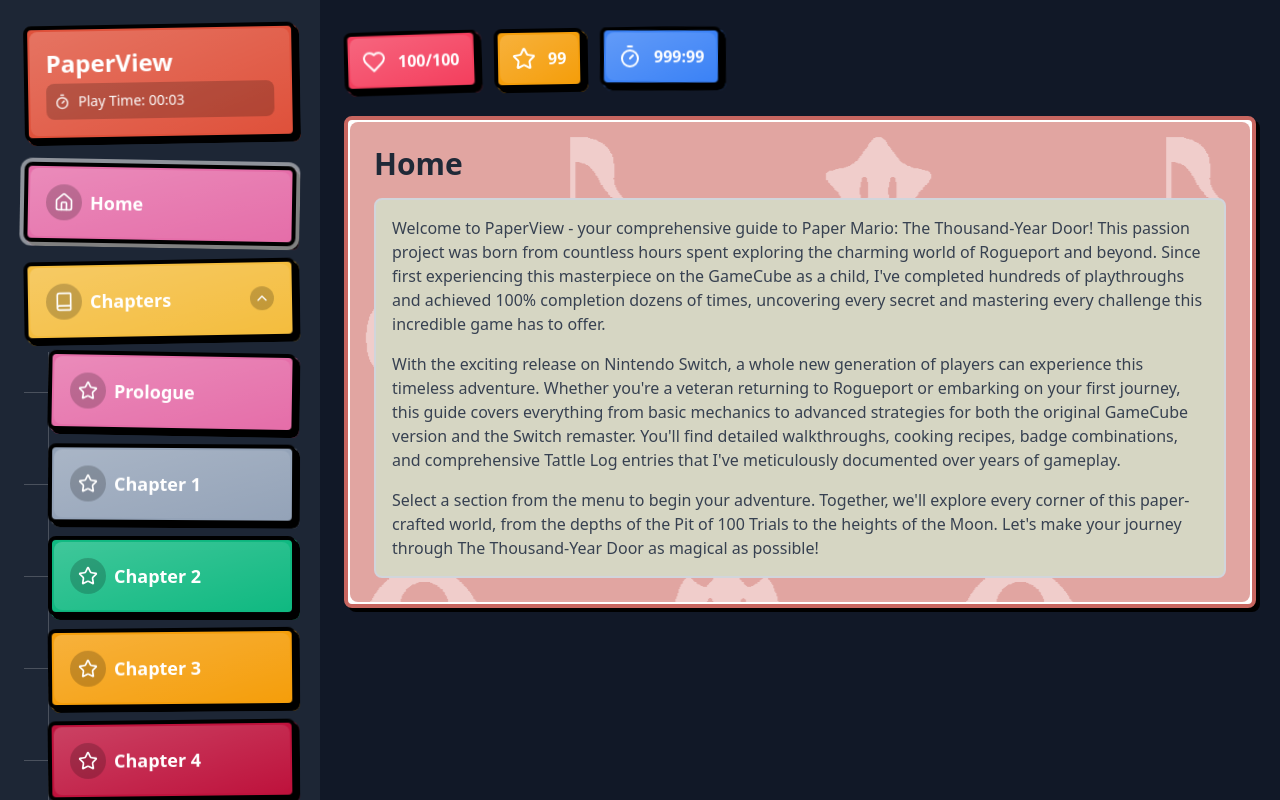
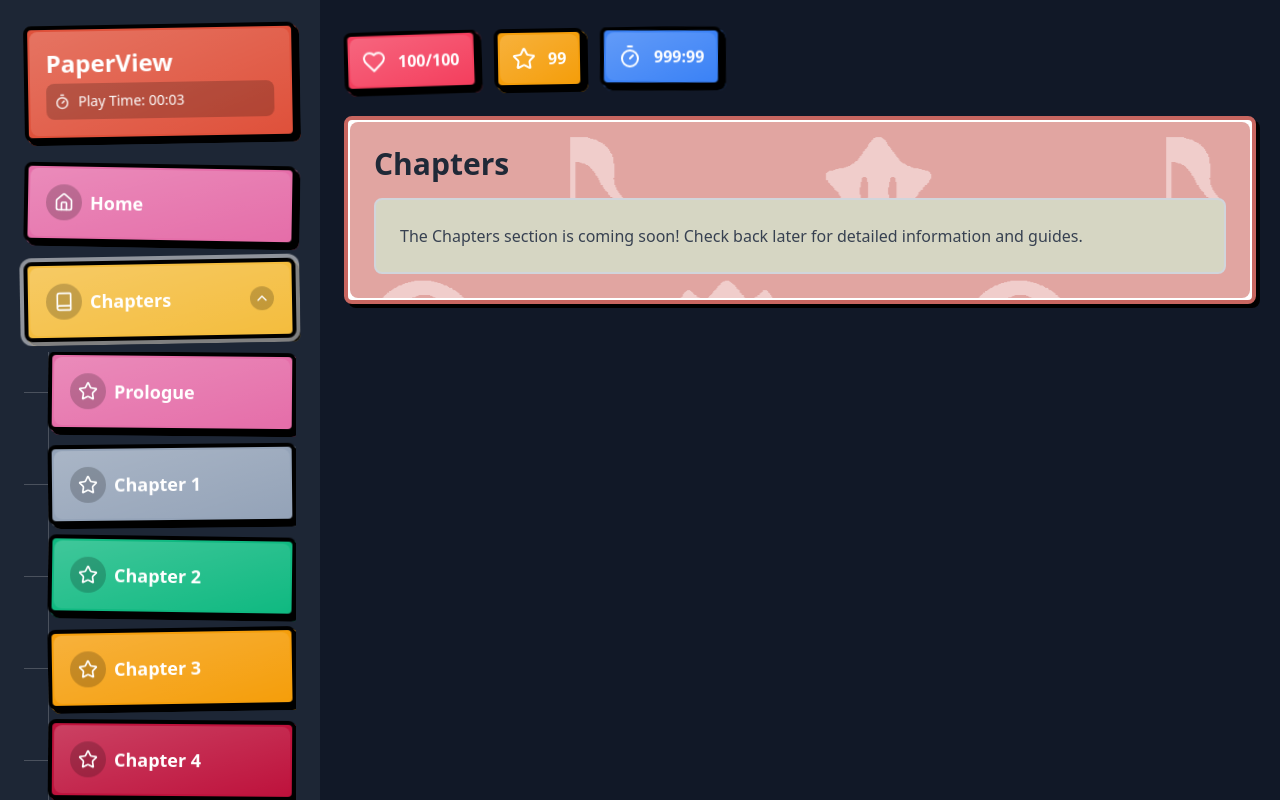
Before and after one commit to codyhinz/paperview, a React (Create React App) app: page / in a window 1280 px wide. Both pictures are taken after a click on the button "Chapters". Shown: the top 800 px of the page. Built offline with nearby package versions, Linux system fonts and the light colour scheme.

Commit message:
Starting on tips and tricks. Fixing weird styling issues

```diff
--- a/src/components/ContentCard.js
+++ b/src/components/ContentCard.js
@@ -1,40 +1,40 @@
+// src/components/ContentCard.js
 import React from 'react';
-import contentCardBg from '../assets/contentcard.png';
+import { ContentPaperBlock } from './common/PaperComponents';
+import HomeContent from './pages/HomeContent';
+import TipsAndTricks from './pages/TipsAndTricks';
 
-const ContentPaperBlock = ({ children, color, className = '' }) => (
-  <div className={`relative ${className}`}>
-    <div className={`${color} rounded-lg relative p-0.5
-      border-4 border-[#C86660] shadow-[4px_4px_0px_0px_rgba(0,0,0,1)]`}
-    >
-      <div
-        className="rounded-lg"
-        style={{
-          backgroundImage: `url(${contentCardBg})`,
-          backgroundRepeat: 'repeat'
-        }}
-      >
-        {children}
-      </div>
-    </div>
+const ComingSoonContent = ({ section }) => (
+  <div className="bg-[#D6D6C3] p-6 rounded-lg border-2 border-gray-300">
+    <p className="text-gray-700">
+      The {section} section is coming soon! Check back later for detailed information and guides.
+    </p>
   </div>
 );
 
-const ContentCard = ({ currentPage }) => (
+const ContentCard = ({ currentPage }) => {
+  const renderContent = () => {
+    switch (currentPage) {
+      case 'Home':
+        return <HomeContent />;
+      case 'Tips & Tricks':
+        return <TipsAndTricks />;
+      default:
+        return <ComingSoonContent section={currentPage} />;
+    }
+  };
+
+  return (
     <ContentPaperBlock
       color="bg-white"
       className="transition-opacity duration-300"
     >
       <div className="p-6">
         <h2 className="text-3xl font-black mb-4 text-gray-800">{currentPage}</h2>
-      <div className="bg-[#D6D6C3] p-4 rounded-lg border-2 border-gray-300 space-y-4">
-        <p className="text-gray-700">Welcome to PaperView - your comprehensive guide to Paper Mario: The Thousand-Year Door! This passion project was born from countless hours spent exploring the charming world of Rogueport and beyond. Since first experiencing this masterpiece on the GameCube as a child, I've completed hundreds of playthroughs and achieved 100% completion dozens of times, uncovering every secret and mastering every challenge this incredible game has to offer.</p>
-
-        <p className="text-gray-700">With the exciting release on Nintendo Switch, a whole new generation of players can experience this timeless adventure. Whether you're a veteran returning to Rogueport or embarking on your first journey, this guide covers everything from basic mechanics to advanced strategies for both the original GameCube version and the Switch remaster. You'll find detailed walkthroughs, cooking recipes, badge combinations, and comprehensive Tattle Log entries that I've meticulously documented over years of gameplay.</p>
-
-        <p className="text-gray-700">Select a section from the menu to begin your adventure. Together, we'll explore every corner of this paper-crafted world, from the depths of the Pit of 100 Trials to the heights of the Moon. Let's make your journey through The Thousand-Year Door as magical as possible!</p>
-      </div>
+        {renderContent()}
       </div>
     </ContentPaperBlock>
   );
+};
 
 export default ContentCard;
--- a/src/components/MenuItem.js
+++ b/src/components/MenuItem.js
@@ -1,6 +1,7 @@
+// src/components/MenuItem.js
 import React, { useState, memo } from 'react';
 import { ChevronDown, ChevronRight } from 'lucide-react';
-import PaperBlock from './PaperBlock';
+import { PaperBlock } from './common/PaperComponents';
 
 const MenuItem = memo(({
   icon: Icon,
@@ -17,9 +18,12 @@
   const hasChildren = children && children.length > 0;
 
   const handleClick = (e) => {
+    e.stopPropagation(); // Prevent event from bubbling up
+
     if (hasChildren) {
-      e.stopPropagation(); // Prevent event from bubbling up
       setIsOpen(!isOpen);
+      // Also trigger the onClick to update the current page
+      onClick?.(label);
     } else {
       onClick?.(label);
     }
@@ -49,25 +53,24 @@
         </button>
       </PaperBlock>
 
-      {isOpen && hasChildren && (
+      {hasChildren && (
         <div className={`
           pl-6 mt-3
           relative
-          transition-all duration-300 ease-out
-          ${isOpen ? 'opacity-100 transform translate-y-0' : 'opacity-0 transform -translate-y-4'}
+          transition-all duration-300 ease-out overflow-hidden
+          ${isOpen ? 'opacity-100 max-h-[1000px]' : 'opacity-0 max-h-0'}
         `}>
           {/* File tree line */}
           <div className="absolute left-6 top-0 bottom-4 w-px bg-white/20" />
 
           <div className="space-y-3">
-            {children.map((childItem, index) => (
+            {children?.map((childItem, index) => (
               <div key={childItem.label} className="relative">
                 {/* Horizontal connector line */}
                 <div className="absolute left-[-24px] top-1/2 w-6 h-px bg-white/20" />
                 <MenuItem
                   {...childItem}
-                  // Use the child's color directly, no fallback to parent color
-                  color={childItem.color}
+                  color={childItem.color || color}
                   rotate={-1 + Math.random() * 2}
                   className="menu-item-enter"
                   animationDelay={index * 0.1}
--- a/src/components/Navigation.js
+++ b/src/components/Navigation.js
@@ -12,6 +12,9 @@
   ChevronRight,
   ChefHat,
   Medal,
+  CircleDollarSign,
+  ChartNoAxesCombined,
+  TriangleAlert,
 } from 'lucide-react';
 import MenuItem from './MenuItem';
 import PaperBlock from './PaperBlock';
@@ -46,13 +49,23 @@
           { icon: Star, label: 'Chapter 5', color: 'bg-custom-blue' },
           { icon: Star, label: 'Chapter 6', color: 'bg-amber-600' },
           { icon: Star, label: 'Chapter 7', color: 'bg-slate-500' },
-          { icon: Star, label: 'Chapter 8', color: 'bg-slate-700' }
+          { icon: Star, label: 'Chapter 8', color: 'bg-custom-maroon' }
         ]
       },
       { icon: ChefHat, label: 'Recipes', color: 'bg-custom-green', rotate: 0.5 },
       { icon: Sword, label: 'Tattle Log', color: 'bg-custom-blue', rotate: -0.5 },
       { icon: BadgeAlert, label: 'Badge Builds', color: 'bg-custom-purple', rotate: 1 },
-      { icon: Medal, label: 'Tips & Tricks', color: 'bg-custom-red', rotate: 1 }
+      {
+        icon: Medal,
+        label: 'Tips & Tricks',
+        color: 'bg-custom-red',
+        rotate: 1,
+        children: [
+          { icon: CircleDollarSign, label: 'Money Making', color: 'bg-custom-orange' },
+          { icon: ChartNoAxesCombined, label: 'Experience Farms', color: 'bg-custom-green' },
+          { icon: TriangleAlert, label: 'Pit of 100 Trials', color: 'bg-slate-700' }
+        ]
+      }
     ];
 
   const statsItems = [
--- /dev/null
+++ b/src/components/common/PaperComponents.js
@@ -0,0 +1,73 @@
+// src/components/common/PaperComponents.js
+import React from 'react';
+import contentCardBg from '../../assets/contentcard.png';
+
+export const PaperBlock = ({ children, color, isActive, className = '', rotate = 0, animationDelay = 0 }) => (
+  <div
+    className={`relative group ${className}`}
+    style={{
+      '--rotation': `${rotate}deg`,
+      animation: 'paperFold 0.5s ease-out forwards',
+      animationDelay: `${animationDelay}s`
+    }}
+  >
+    {/* Stacked paper effect - multiple layers */}
+    <div
+      className={`absolute inset-0 ${color} rounded-lg transform translate-x-1 translate-y-1`}
+      style={{ '--rotation': `${rotate + 2}deg` }}
+    />
+    <div
+      className={`absolute inset-0 ${color} rounded-lg transform translate-x-0.5 translate-y-0.5`}
+      style={{ '--rotation': `${rotate + 1}deg` }}
+    />
+
+    {/* Main content with thick cartoon border */}
+    <div className={`${color} rounded-lg relative p-0.5 hover-lift
+      ${isActive ? 'ring-4 ring-white/50' : ''}
+      border-4 border-black shadow-[4px_4px_0px_0px_rgba(0,0,0,1)]`}
+      style={{ '--rotation': `${rotate}deg` }}
+    >
+      <div className="bg-gradient-to-br from-white/20 to-transparent rounded-lg">
+        {children}
+      </div>
+    </div>
+  </div>
+);
+
+export const ContentPaperBlock = ({ children, color, className = '' }) => (
+  <div className={`relative ${className}`}>
+    <div className={`${color} rounded-lg relative p-0.5
+      border-4 border-[#C86660] shadow-[4px_4px_0px_0px_rgba(0,0,0,1)]`}
+    >
+      <div
+        className="rounded-lg"
+        style={{
+          backgroundImage: `url(${contentCardBg})`,
+          backgroundRepeat: 'repeat'
+        }}
+      >
+        {children}
+      </div>
+    </div>
+  </div>
+);
+
+export const TipCard = ({ title, icon: Icon, children, color = "bg-custom-red" }) => (
+  <div className="relative group mb-6">
+    <div className={`absolute inset-0 ${color} rounded-lg transform translate-x-1 translate-y-1`} />
+    <div className={`${color} rounded-lg relative p-0.5 hover-lift
+      border-4 border-black shadow-[4px_4px_0px_0px_rgba(0,0,0,1)]`}>
+      <div className="bg-gradient-to-br from-white/20 to-transparent rounded-lg p-4">
+        <div className="flex items-center gap-3 mb-3">
+          <div className="bg-black/20 p-2 rounded-full">
+            <Icon className="w-5 h-5 text-white" />
+          </div>
+          <h3 className="text-xl font-bold text-white">{title}</h3>
+        </div>
+        <div className="bg-black/10 rounded-lg p-4 text-white/90">
+          {children}
+        </div>
+      </div>
+    </div>
+  </div>
+);
--- /dev/null
+++ b/src/components/pages/HomeContent.js
@@ -0,0 +1,25 @@
+// src/components/pages/HomeContent.js
+import React from 'react';
+
+const HomeContent = () => (
+  <div className="bg-[#D6D6C3] p-4 rounded-lg border-2 border-gray-300 space-y-4">
+    <p className="text-gray-700">
+      Welcome to PaperView - your comprehensive guide to Paper Mario: The Thousand-Year Door!
+      This passion project was born from countless hours spent exploring the charming world of
+      Rogueport and beyond.
+    </p>
+
+    <p className="text-gray-700">
+      With the exciting release on Nintendo Switch, a whole new generation of players can experience
+      this timeless adventure. Whether you're a veteran returning to Rogueport or embarking on your
+      first journey, this guide covers everything from basic mechanics to advanced strategies.
+    </p>
+
+    <p className="text-gray-700">
+      Select a section from the menu to begin your adventure. Together, we'll explore every corner of
+      this paper-crafted world, from the depths of the Pit of 100 Trials to the heights of the Moon.
+    </p>
+  </div>
+);
+
+export default HomeContent;
--- /dev/null
+++ b/src/components/pages/TipsAndTricks.js
@@ -0,0 +1,89 @@
+// src/components/pages/TipsAndTricks.js
+import React from 'react';
+import { Star, Sword, Shield, Timer, ChevronRight, Heart, Flower2 } from 'lucide-react';
+import { TipCard } from '../common/PaperComponents';
+
+const TipItem = ({ children }) => (
+  <li className="flex items-start gap-2">
+    <ChevronRight className="w-5 h-5 flex-shrink-0 mt-0.5" />
+    <span>{children}</span>
+  </li>
+);
+
+const TipsAndTricks = () => (
+  <div className="space-y-6">
+    <div className="bg-[#D6D6C3] p-6 rounded-lg border-2 border-gray-300">
+      <p className="text-gray-700 mb-4">
+        Welcome to the Tips & Tricks section! Here you'll find advanced strategies,
+        time-saving techniques, and hidden mechanics that will help you master
+        Paper Mario: The Thousand-Year Door.
+      </p>
+    </div>
+
+    <div className="grid gap-6 md:grid-cols-2 auto-rows-min"> {/* Added auto-rows-min */}
+      <div className="h-fit"> {/* Wrap each TipCard in a h-fit div */}
+        <TipCard title="Combat Basics" icon={Sword} color="bg-custom-red">
+          <ul className="space-y-2">
+            <TipItem>Time your Action Commands! Press A just before impact for extra damage.</TipItem>
+            <TipItem>Guard with B to reduce damage. Perfect guards (pressed just before hit) reduce more!</TipItem>
+            <TipItem>Superguarding (press B with perfect timing) negates ALL damage!</TipItem>
+            <TipItem>Crowd Control effects (sleep, dizzy, confusion, freeze, immobilize, etc) are all very effective for buying you more time!</TipItem>
+          </ul>
+        </TipCard>
+      </div>
+
+      <div className="h-fit">
+        <TipCard title="Star Power Management" icon={Star} color="bg-custom-orange">
+          <ul className="space-y-2">
+            <TipItem>Appeal (press C-stick) during battle to slowly fill Star Power.</TipItem>
+            <TipItem>Stylish moves (press A with good timing after attacks) give extra Star Power!</TipItem>
+            <TipItem>Save Star Power for boss battles - Sweet Treat is great for emergencies.</TipItem>
+          </ul>
+        </TipCard>
+      </div>
+
+      <div className="h-fit">
+        <TipCard title="Resource Management" icon={Heart} color="bg-custom-blue">
+          <ul className="space-y-2">
+            <TipItem>Cook items at Zess T.'s kitchen to create powerful healing items.</TipItem>
+            <TipItem>Hot Dog Stand in Rogueport restores 1 HP/FP for only 1 coin each!</TipItem>
+            <TipItem>Life Shrooms auto-revive you with 10 HP - keep one equipped!</TipItem>
+          </ul>
+        </TipCard>
+      </div>
+
+      <div className="h-fit">
+        <TipCard title="Time Savers" icon={Timer} color="bg-custom-purple">
+          <ul className="space-y-2">
+            <TipItem>Use Spin Jump to move faster and break yellow blocks!</TipItem>
+            <TipItem>Quick-swap partners with C-stick without opening menu.</TipItem>
+            <TipItem>Hold Y while running to auto-perform Paper Tube move.</TipItem>
+          </ul>
+        </TipCard>
+      </div>
+
+      <div className="h-fit">
+        <TipCard title="Badge Strategies" icon={Shield} color="bg-custom-green">
+          <ul className="space-y-2">
+            <TipItem>Power Plus and Defense Plus stack - equip multiples!</TipItem>
+            <TipItem>Most Ability badges stack and do more damage at the cost of double FP. EX: 2 Power Smashes costs 4FP but does double the damage!</TipItem>
+            <TipItem>Quick Change lets you swap partners mid-turn - incredibly useful!</TipItem>
+            <TipItem>Close Call + Pretty Lucky + Lucky Day = High evasion build!</TipItem>
+          </ul>
+        </TipCard>
+      </div>
+
+      <div className="h-fit">
+        <TipCard title="FP Conservation" icon={Flower2} color="bg-custom-pink">
+          <ul className="space-y-2">
+            <TipItem>Normal attacks don't use FP - good for weaker enemies.</TipItem>
+            <TipItem>FP Drain badges help sustain special moves in long fights.</TipItem>
+            <TipItem>Flower Saver reduces all FP costs by 1 - very efficient!</TipItem>
+          </ul>
+        </TipCard>
+      </div>
+    </div>
+  </div>
+);
+
+export default TipsAndTricks;
```
Lines whose indentation alone changed are shown as unchanged.
